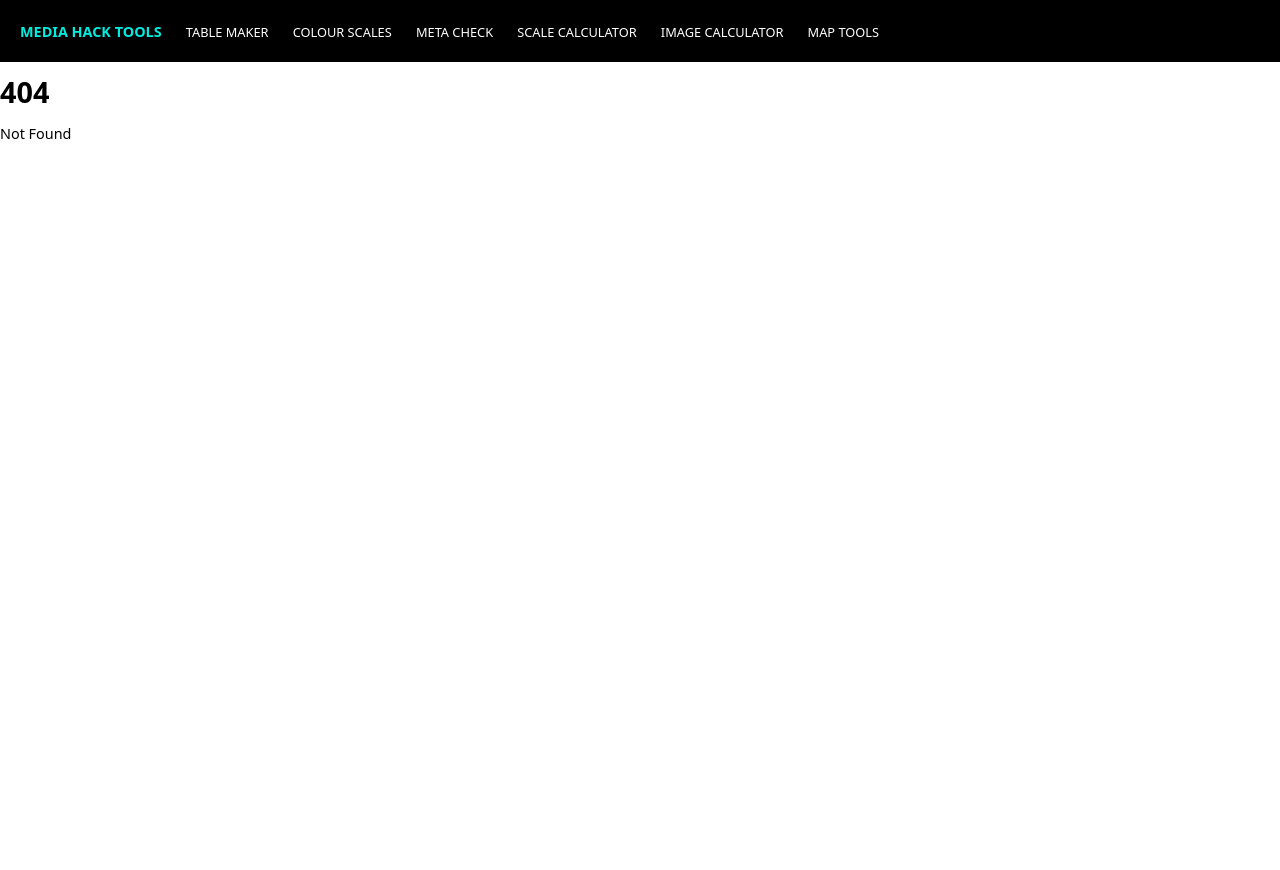
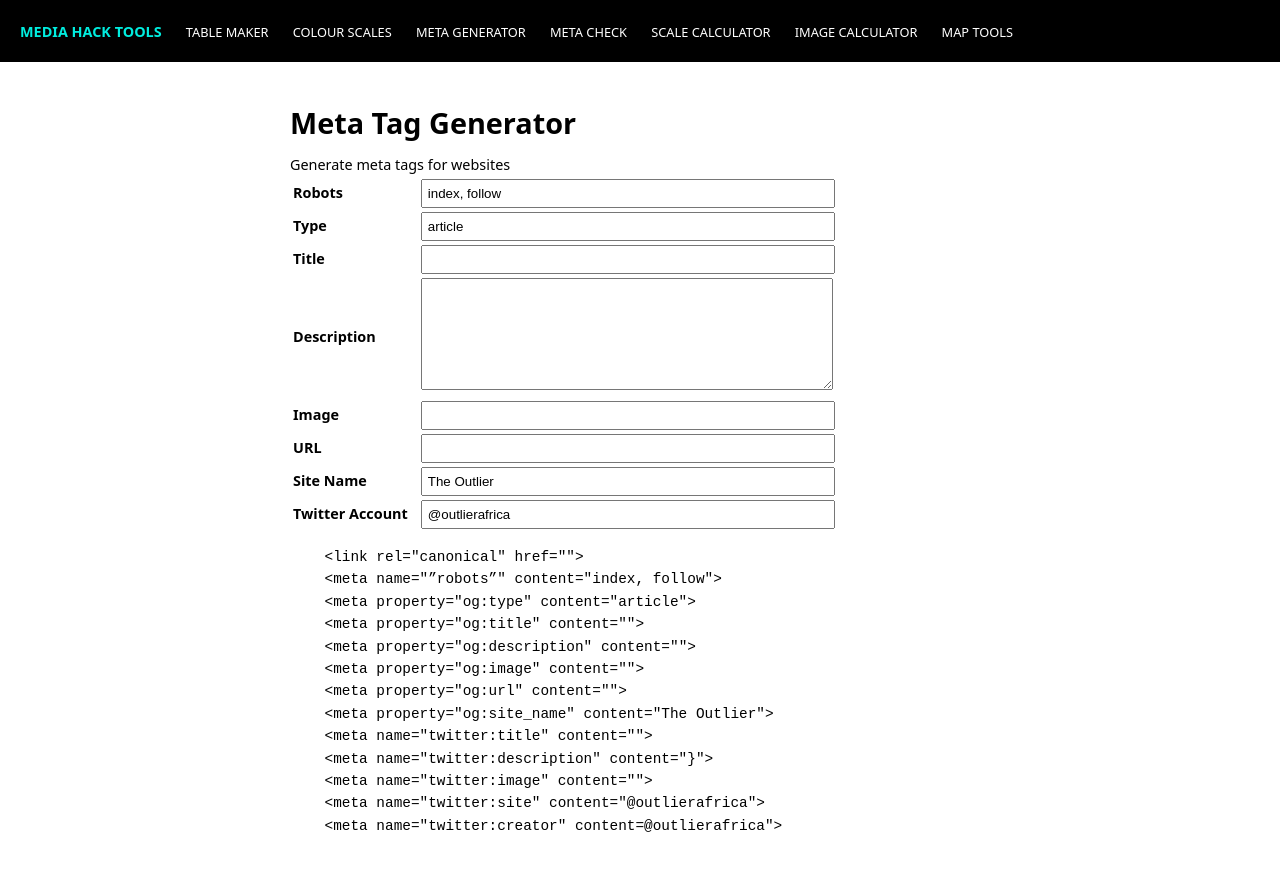
Before and after one commit to mediahackza/tools.mediahack, a SvelteKit app: page /meta-generator in a window 1280 px wide. Before the commit this address had no page. Shown: the top 870 px of the page. Before the commit the page ends 800 px from the top, so only its background shows below. Built offline with nearby package versions, Linux system fonts and the light colour scheme.

Commit message:
Adding Meta Generator

```diff
--- a/src/components/Header.svelte
+++ b/src/components/Header.svelte
@@ -2,6 +2,7 @@
     <div class="logo"><a href="/" class="logo">Media Hack Tools</a></div>
     <div><a href="/tables">Table Maker</a></div>
     <div><a href="/colourscales">Colour Scales</a></div>
+    <div><a href="/meta-generator">Meta Generator</a></div>
     <div><a href="/meta-check">Meta Check</a></div>
     <div><a href="/scalecalculator">Scale Calculator</a></div>
     <div><a href="/image-calculator">Image Calculator</a></div>
--- /dev/null
+++ b/src/routes/meta-generator/+page.svelte
@@ -0,0 +1,103 @@
+<script>
+    let robots = "index, follow"
+    let type = "article"
+    let title = ""
+    let description = ""
+    let image = ""
+    let url = ""
+    let sitename = "The Outlier"
+    // let twittertitle = "Perfect Storm: Durban floods, climate change and coastal resilience"
+    // let twitterdescription = "An investigation of how climate change affects coastal cities and how floods in Durban, South Africa, are an example of how such cities can prepare for the future."
+    // let twitterimage = "https://perfectstorm.theoutlier.co.za/perfect-storm-social-opt.png"
+    let twitteraccount = "@outlierafrica"
+    let canonical = "https://perfectstorm.theoutlier.co.za"
+
+</script>
+
+
+<main>
+    <h1>Meta Tag Generator</h1>
+    Generate meta tags for websites<br/>
+    <div class="meta-block">
+
+        <div class="input-tags">
+            <table>
+                <tr>
+                    <td class="label">Robots</td><td><input type="text" bind:value={robots}/></td>
+                </tr>
+                <tr>
+                    <td class="label">Type</td><td><input type="text" bind:value={type}/></td>
+                </tr>
+                <tr>
+                    <td class="label">Title</td><td><input type="text" bind:value={title}/></td>
+                </tr>
+                <tr>
+                    <td class="label">Description</td><td><textarea bind:value={description}></textarea></td>
+                </tr>
+                <tr>
+                    <td class="label">Image</td><td><input type="text" bind:value={image}/></td>
+                </tr>
+                <tr>
+                    <td class="label">URL</td><td><input type="text" bind:value={url}/></td>
+                </tr>
+                <tr>
+                    <td class="label">Site Name</td><td><input type="text" bind:value={sitename}/></td>
+                </tr>
+                <tr>
+                    <td class="label">Twitter Account</td><td><input type="text" bind:value={twitteraccount}/></td>
+                </tr>
+
+
+
+
+            </table>
+        </div>
+
+
+        <div class="generated-tags">
+            <title>Perfect Storm: Durban floods, climate change and coastal resilience</title>
+            <meta name="description" content="An investigation of how climate change affects coastal cities and how floods in Durban, South Africa, are an example of how such cities can prepare for the future.">
+            <link rel="canonical" href="https://perfectstorm.theoutlier.co.za">
+<pre>
+    &lt;link rel="canonical" href="{url}">
+    &lt;meta name="”robots”" content="{robots}">
+    &lt;meta property="og:type" content="article">
+    &lt;meta property="og:title" content="{title}">
+    &lt;meta property="og:description" content="{description}">
+    &lt;meta property="og:image" content="{image}">
+    &lt;meta property="og:url" content="{url}">
+    &lt;meta property="og:site_name" content="{sitename}">
+    &lt;meta name="twitter:title" content="{title}">
+    &lt;meta name="twitter:description" content="{description}}">
+    &lt;meta name="twitter:image" content="{image}">
+    &lt;meta name="twitter:site" content="{twitteraccount}">
+    &lt;meta name="twitter:creator" content={twitteraccount}">
+</pre>
+
+        </div>
+    </div>
+</main>
+
+
+<style>
+     main {
+        font-family: system-ui, -apple-system, BlinkMacSystemFont, 'Segoe UI', Roboto, Oxygen, Ubuntu, Cantarell, 'Open Sans', 'Helvetica Neue', sans-serif;
+        width: 700px;
+        margin-left: auto;
+        margin-right: auto;
+        padding-bottom: 100px;
+        margin-top: 50px;
+    }
+    .label {
+        font-weight: 700;
+        padding-right: 10px;
+    }
+
+    input, textarea {
+        padding: 5px;
+        width: 400px;
+    }
+    textarea {
+        height: 100px;
+    }
+</style>
```
